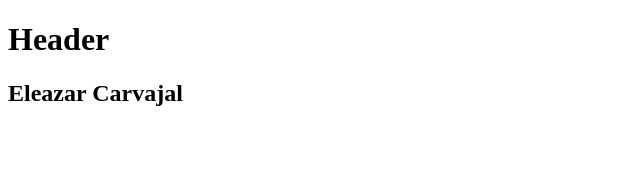
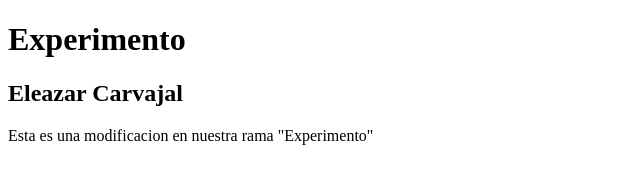
Before and after one commit to Elecarvajal/prueba, a plain HTML site: page index.html in a window 1280 px wide. Shown: the whole page, without its empty margins (0-640 px from the left). Drawn offline with Linux system fonts and the light colour scheme.

Commit message:
Agregamos texto de experimento

```diff
--- a/index.html
+++ b/index.html
@@ -6,10 +6,13 @@
 </head>
 <body>
 	<header>
-		<h1>Header</h1>
+		<h1>Experimento</h1>
 	</header>
 	<div class="container">
 		<h2>Eleazar Carvajal</h2>
 	</div>
+	<footer>
+		<p>Esta es una modificacion en nuestra rama "Experimento"</p>
+	</footer>
 </body>
 </html>
```
